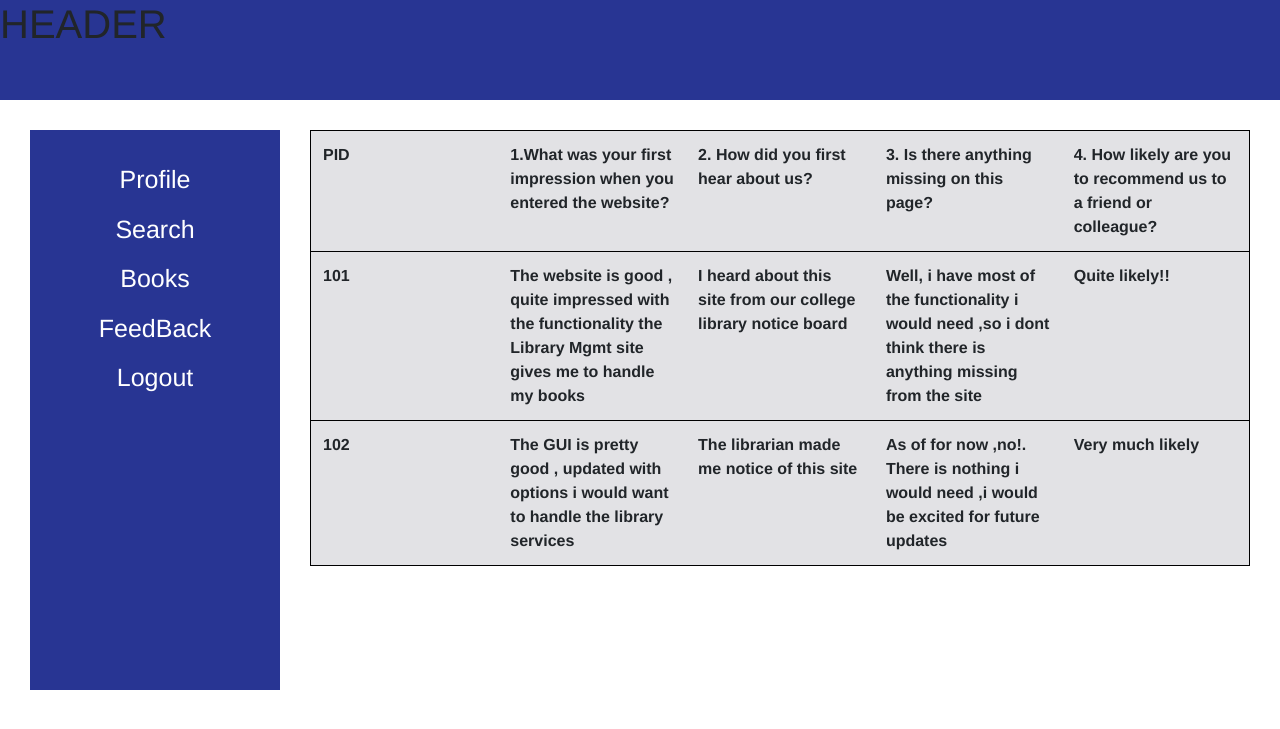
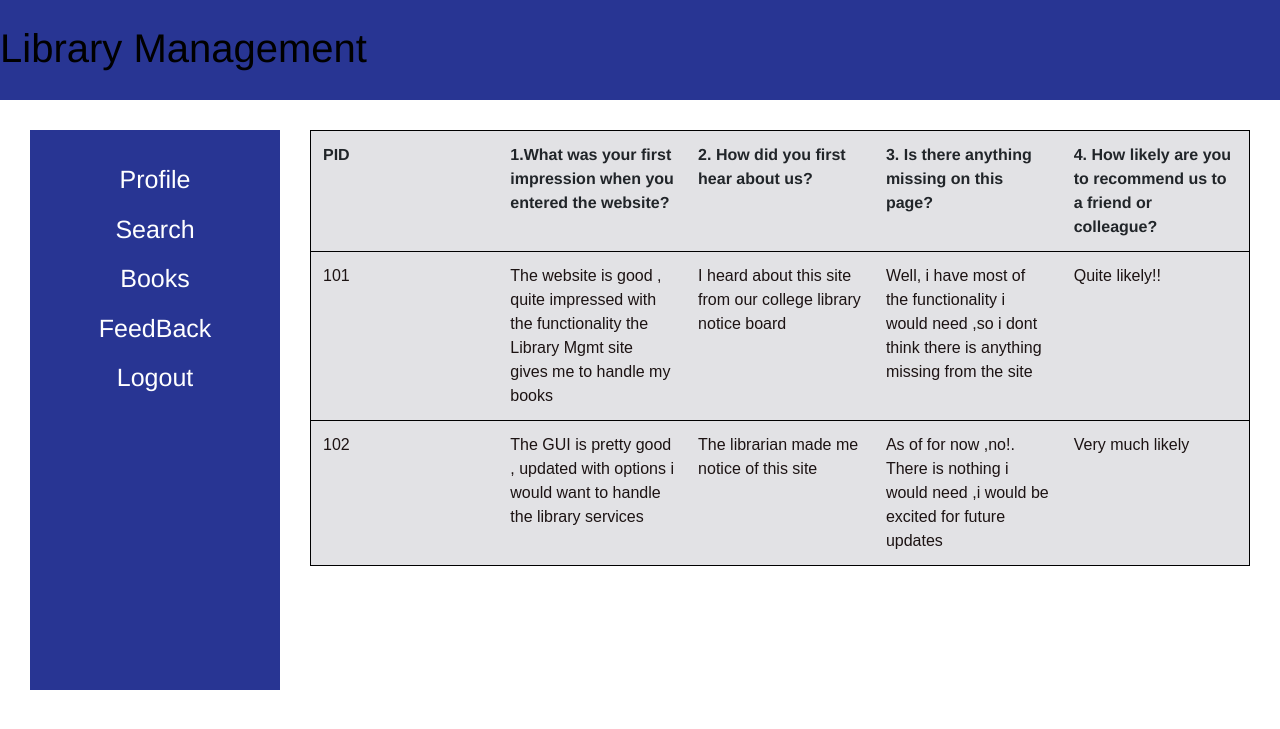
Before and after one commit to whitehammer55/LibraryMgmtSys, a PHP site: page /survey_result.php in a window 1280 px wide. Shown: the top 729 px of the page. Run offline with PHP 8.4, Linux system fonts and the light colour scheme; a user stored in the database is signed in; data comes from the database, SQL or seed files in the repository; lists and menus that the app fills with data are empty.

Commit message:
Survey bug fixed , font changed , header changed and added ahref tag to it redirecting to the index page

```diff
--- a/common/header.php
+++ b/common/header.php
@@ -1,5 +1,25 @@
 
-<h1>HEADER</h1>
+<style type="text/css">
+   h1{
+        font-family: 'RobotoRegular',arial;
+
+
+
+
+  }
+
+h1 a{
+  text-decoration: none !important;
+  color: black;
+}
+ h1 a:hover {
+    color: #000000 !important;
+}
+
+</style>
+<br>
+
+<h1><a id="head" href="index.php" >Library Management</a></h1>
 <?php
 
 
--- a/survey.php
+++ b/survey.php
@@ -30,6 +30,7 @@
       background-color: #0007A0;
       border: none;
     }
+
 
 
     </style>
@@ -76,10 +77,15 @@
 
 
 
+
+
+
                         if($bool->num_rows == 0 ){
                             ?>
                             <table>
                                 <form name="survey" method="POST" action="survey_form.php" >
+
+
 
 
                             <p>Your UserID :
--- a/survey_result.php
+++ b/survey_result.php
@@ -19,6 +19,10 @@
 
       background-color: #0007A0;
       border: none;
+    }
+    td{
+        font-family: 'RobotoRegular',arial;
+        color: #1C1313;
     }
 
 
@@ -90,15 +94,15 @@
 
 
                                                         <tr>
-                                                             <th > <?= $row['user_id'] ?></th>
+                                                             <td > <?= $row['user_id'] ?></td>
 
-                                                            <th > <?= $row['answer1'] ?></th>
+                                                            <td > <?= $row['answer1'] ?></td>
 
-                                                            <th > <?= $row['answer2'] ?></th>
+                                                            <td > <?= $row['answer2'] ?></td>
 
-                                                            <th > <?= $row['answer3'] ?></th>
+                                                            <td > <?= $row['answer3'] ?></td>
 
-                                                            <th ><?= $row['answer4'] ?></th>
+                                                            <td ><?= $row['answer4'] ?></td>
 
                                                         </tr>
 
```
Also changed, not shown: survey_form.php (+6 -3 lines).
